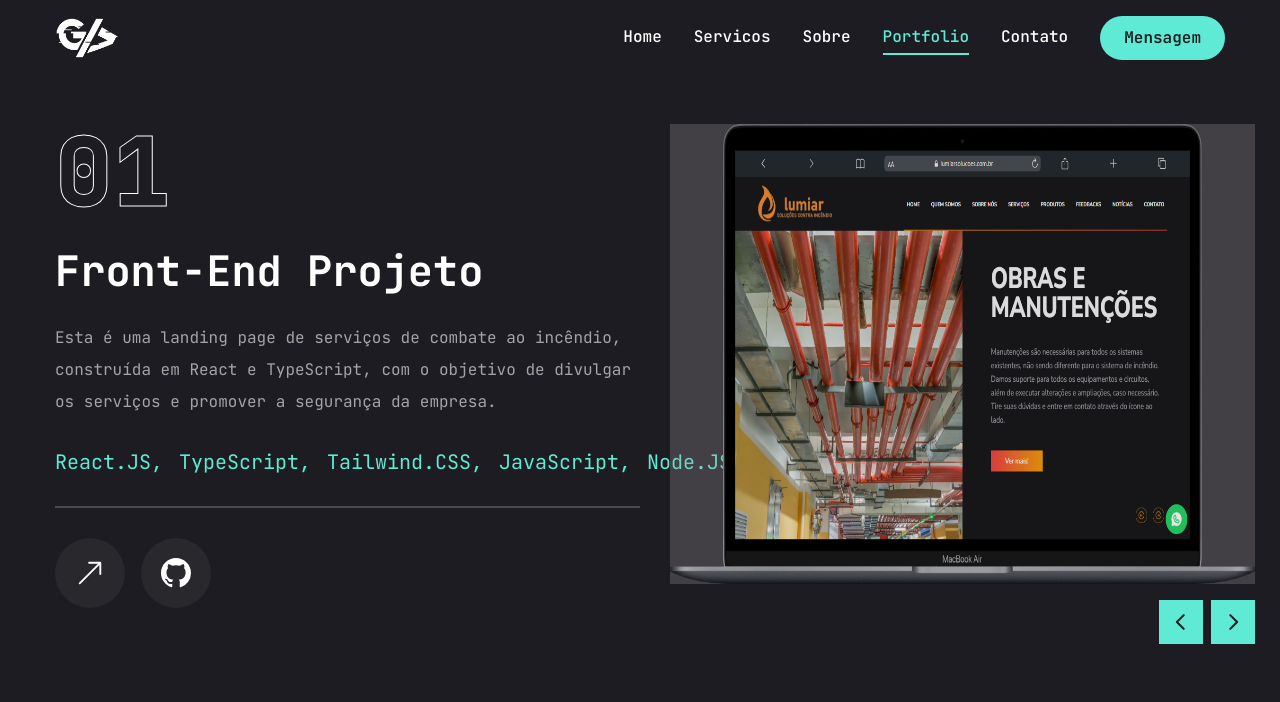
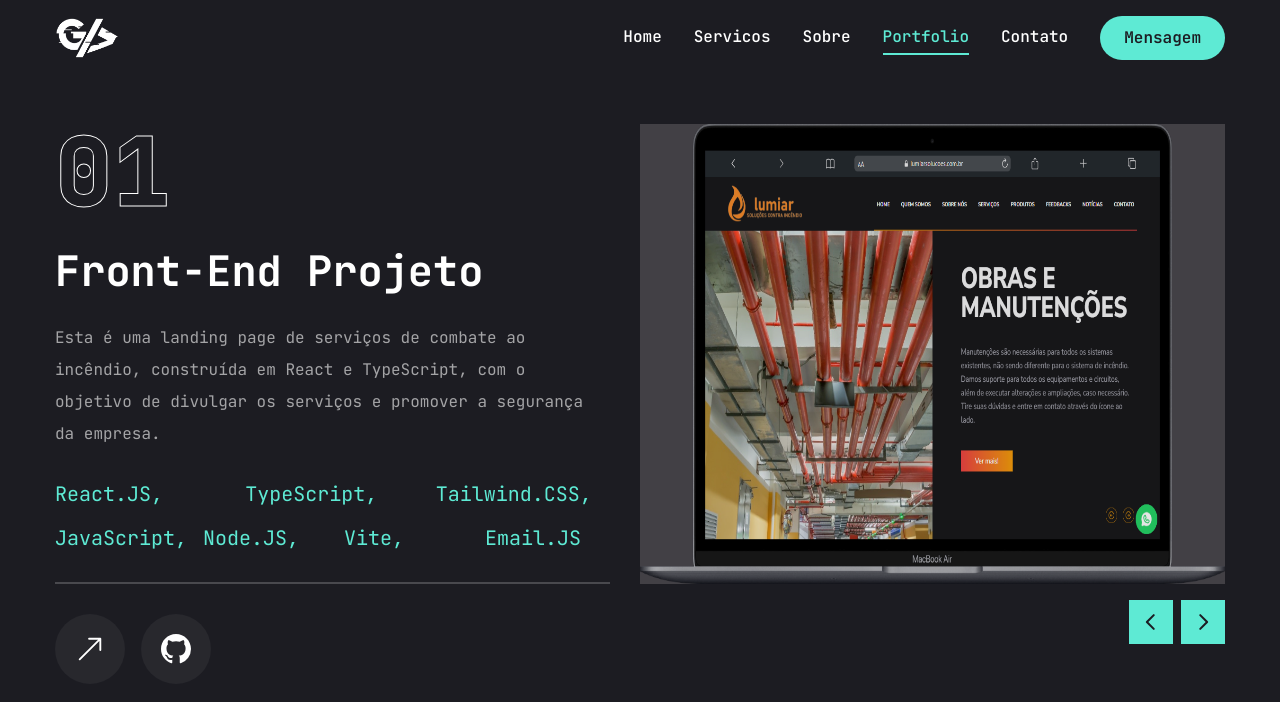
Before and after one commit to GrecoPeres/My-Portfolio, a Next.js app: page /portfolio in a window 1280 px wide. Shown: the top 702 px of the page. Built offline with nearby package versions, Linux system fonts and the light colour scheme.

Commit message:
fix: I fixing the list in section do portfolio, broken the line for bottom

```diff
--- a/app/globals.css
+++ b/app/globals.css
@@ -31,4 +31,16 @@
   .text-outline-hover {
     -webkit-text-stroke: 1px #99F6FF;
   }
+
+  ul.custom-tecnologias {
+    display: flex;
+    flex-wrap: wrap;
+    gap: 1rem;
+    max-width: 100%;
+  }
+
+  ul.custom-tecnologias li {
+    flex: 1 1 calc(20% - 1rem);
+    text-align: left;
+  }
 }
--- a/app/portfolio/page.jsx
+++ b/app/portfolio/page.jsx
@@ -37,7 +37,7 @@ const projects = [
     titulo: 'Projeto 3',
     descricao: 'Lorem ipsum dolor sit amet consectetur adipisicing elit. Quia eveniet eius quaerat nesciunt pariatur fugiat asperiores fuga optio, libero sequi quas labore itaque, quam similique reprehenderit nostrum, dicta veniam aspernatur!',
     tecnologias: [{nome: 'React.JS'}, {nome: 'Tailwind.CSS'}],
-    imagem: '/assets/work/Portfolio-3.png',
+    imagem: '/assets/work/Portfolio-5.png',
     link: '',
     github: '',
   },
@@ -57,7 +57,7 @@ const projects = [
     titulo: 'Projeto 5',
     descricao: 'Lorem ipsum dolor sit amet consectetur adipisicing elit. Quia eveniet eius quaerat nesciunt pariatur fugiat asperiores fuga optio, libero sequi quas labore itaque, quam similique reprehenderit nostrum, dicta veniam aspernatur!',
     tecnologias: [{nome: 'HTML5'}, {nome: 'CSS3'}, {nome: 'JavaScript'}],
-    imagem: '/assets/work/Portfolio-5.png',
+    imagem: '/assets/work/Portfolio-3.png',
     link: '',
     github: '',
   },
@@ -79,7 +79,7 @@ const Portfolio = () => {
         <div className="flex flex-col xl:flex-row xl:gap-[30px]">
           <div className="w-full xl:w-[50%] xl:h-[460px] flex flex-col xl:justify-between order-2 xl:order-none">
             <div className="flex flex-col gap-[30px] h-[50%]">
-              {/* numero do projeto ficando em outline */}
+              {/* n° do projeto ficando em outline */}
               <div className="text-8xl leading-none font-extrabold text-transparent text-outline">
                 {project.num}
               </div>
@@ -89,13 +89,12 @@ const Portfolio = () => {
               </h2>
               {/* descricao do projeto */}
               <p className="text-white/60">{project.descricao}</p>
-              {/* tecnologias do projeto */}
-              <ul className="flex gap-4">
-                {project.tecnologias.map((item, index) =>{
+              {/* tecnologias q usei no projeto */}
+              <ul className="custom-tecnologias">
+                {project.tecnologias.map((item, index) => {
                   return (
                     <li key={index} className="text-xl text-teal-300">
                       {item.nome}
-                      {/* removendo sempre o ultimo ',' do array */}
                       {index !== project.tecnologias.length - 1 && ","}
                     </li>
                   );
```
